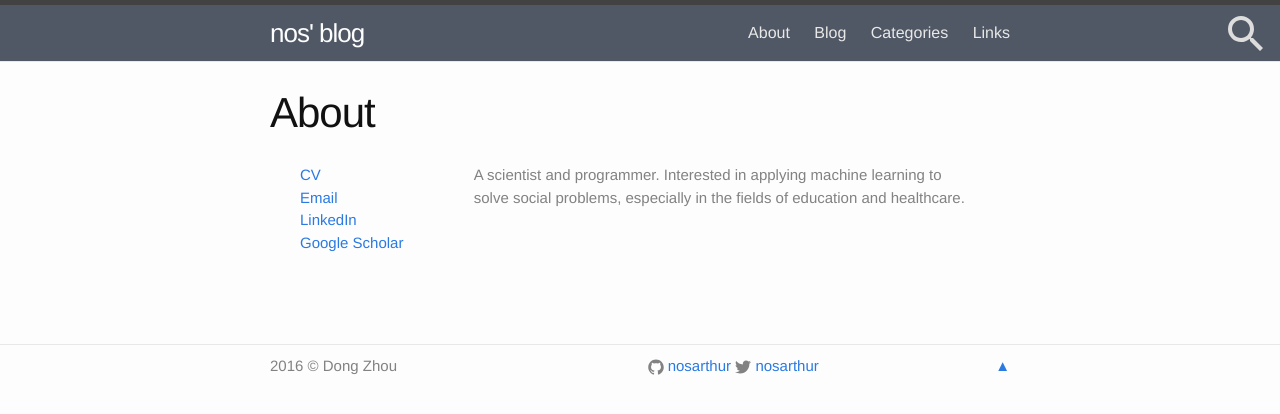
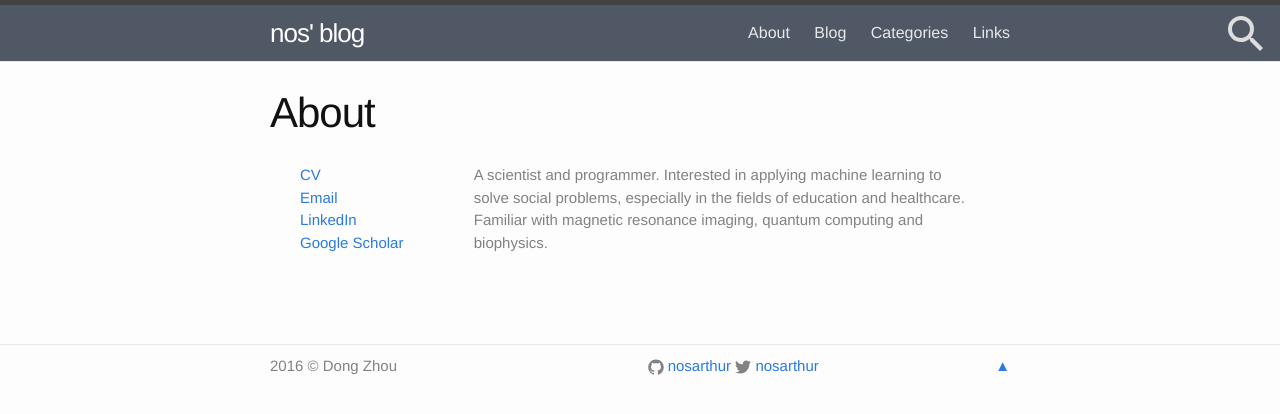
Before and after one commit to nosarthur/nosarthur.github.io, a Jekyll site: the page built from about.md, in a window 1280 px wide. Shown: the top 414 px of the page. Built offline with Jekyll 4.4.1, drawn with Linux system fonts in a browser that asks for light colours.

Commit message:
make changes

```diff
--- a/_config.yml
+++ b/_config.yml
@@ -9,7 +9,8 @@
 title: nos' blog
 email: zhou.dong@gmail.com
 description: > # this means to ignore newlines until "baseurl:"
-  A scientist and programmer. Interested in applying machine learning to solve social problems, especially in the fields of education and healthcare.
+  A scientist and programmer. Interested in applying machine learning to solve social problems, especially in the fields of education and healthcare. Familiar with magnetic resonance imaging, quantum computing
+  and biophysics.
 baseurl: "" # the subpath of your site, e.g. /blog
 url: "http://nosarthur.github.io" # the base hostname & protocol for your site
 twitter_username: nosarthur
```
Also changed, not shown: links.md (+1 -1 lines).
